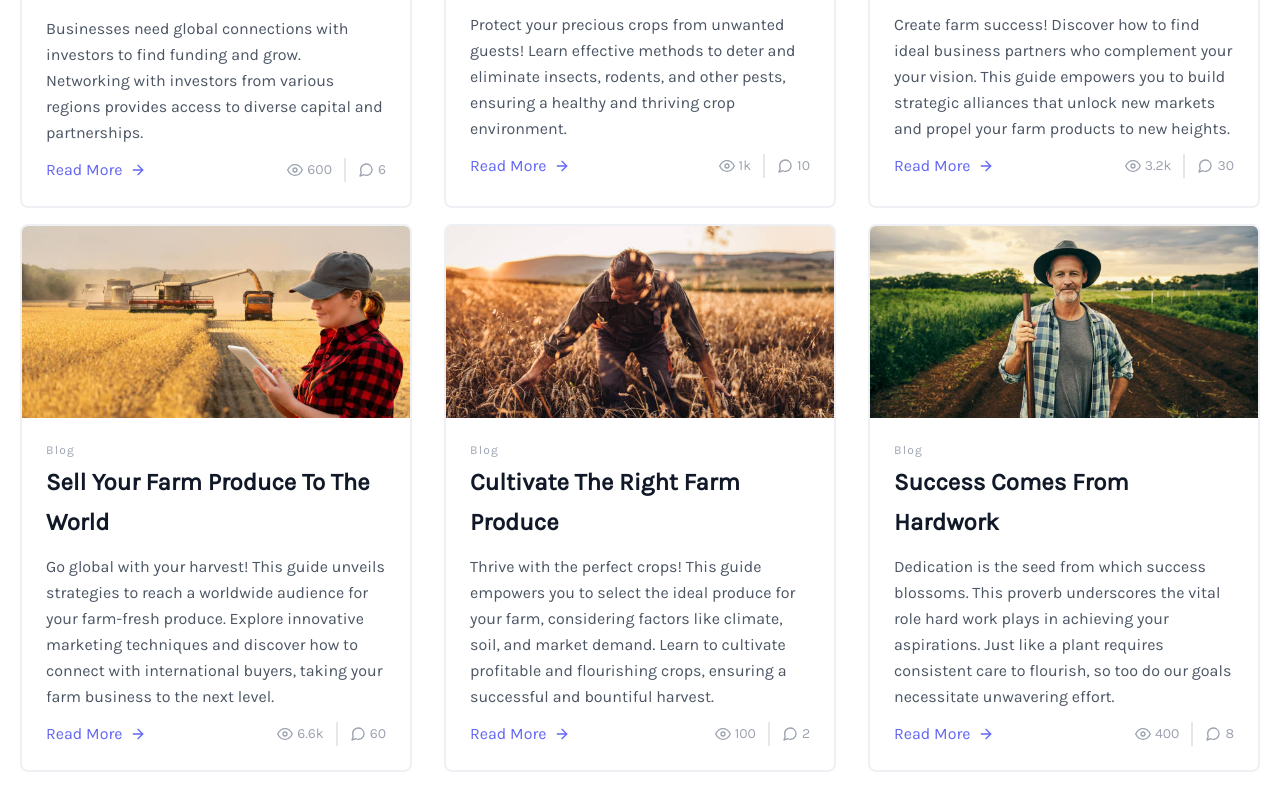
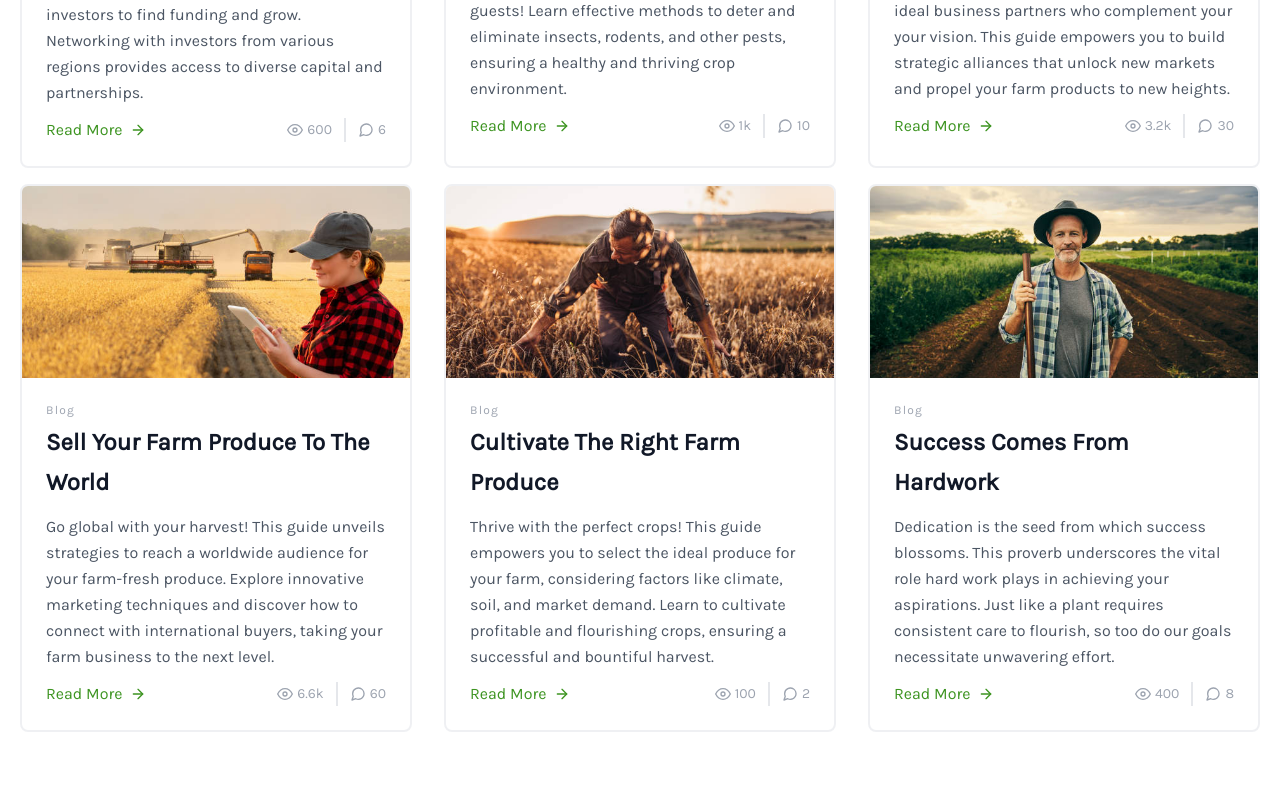
Before and after one commit to Emilsone/Farmpro-Website, a Vue app: page /blog in a window 1280 px wide. Shown: the part 1214-2000 px from the top of the page. Built offline with nearby package versions, Linux system fonts and the light colour scheme.

Commit message:
fix blog link color

```diff
--- a/src/views/BlogPage.vue
+++ b/src/views/BlogPage.vue
@@ -24,7 +24,7 @@
                   from various regions provides access to diverse capital and partnerships.
                 </p>
                 <div class="flex items-center flex-wrap">
-                  <a class="text-indigo-500 inline-flex items-center md:mb-2 lg:mb-0">Read More
+                  <a class="link_style inline-flex items-center md:mb-2 lg:mb-0">Read More
                     <svg class="w-4 h-4 ml-2" viewBox="0 0 24 24" stroke="currentColor" stroke-width="2" fill="none"
                       stroke-linecap="round" stroke-linejoin="round">
                       <path d="M5 12h14"></path>
@@ -66,7 +66,7 @@
                   insects, rodents, and other pests, ensuring a healthy and thriving crop environment.
                 </p>
                 <div class="flex items-center flex-wrap">
-                  <a class="text-indigo-500 inline-flex items-center md:mb-2 lg:mb-0">Read More
+                  <a class="link_style inline-flex items-center md:mb-2 lg:mb-0">Read More
                     <svg class="w-4 h-4 ml-2" viewBox="0 0 24 24" stroke="currentColor" stroke-width="2" fill="none"
                       stroke-linecap="round" stroke-linejoin="round">
                       <path d="M5 12h14"></path>
@@ -109,7 +109,7 @@
                   your farm products to new heights.
                 </p>
                 <div class="flex items-center flex-wrap">
-                  <a class="text-indigo-500 inline-flex items-center md:mb-2 lg:mb-0">Read More
+                  <a class="link_style inline-flex items-center md:mb-2 lg:mb-0">Read More
                     <svg class="w-4 h-4 ml-2" viewBox="0 0 24 24" stroke="currentColor" stroke-width="2" fill="none"
                       stroke-linecap="round" stroke-linejoin="round">
                       <path d="M5 12h14"></path>
@@ -154,7 +154,7 @@
                   international buyers, taking your farm business to the next level.
                 </p>
                 <div class="flex items-center flex-wrap">
-                  <a class="text-indigo-500 inline-flex items-center md:mb-2 lg:mb-0">Read More
+                  <a class="link_style inline-flex items-center md:mb-2 lg:mb-0">Read More
                     <svg class="w-4 h-4 ml-2" viewBox="0 0 24 24" stroke="currentColor" stroke-width="2" fill="none"
                       stroke-linecap="round" stroke-linejoin="round">
                       <path d="M5 12h14"></path>
@@ -197,7 +197,7 @@
                   flourishing crops, ensuring a successful and bountiful harvest.
                 </p>
                 <div class="flex items-center flex-wrap">
-                  <a class="text-indigo-500 inline-flex items-center md:mb-2 lg:mb-0">Read More
+                  <a class="link_style inline-flex items-center md:mb-2 lg:mb-0">Read More
                     <svg class="w-4 h-4 ml-2" viewBox="0 0 24 24" stroke="currentColor" stroke-width="2" fill="none"
                       stroke-linecap="round" stroke-linejoin="round">
                       <path d="M5 12h14"></path>
@@ -240,7 +240,7 @@
                   our goals necessitate unwavering effort.
                 </p>
                 <div class="flex items-center flex-wrap">
-                  <a class="text-indigo-500 inline-flex items-center md:mb-2 lg:mb-0">Read More
+                  <a class="link_style inline-flex items-center md:mb-2 lg:mb-0">Read More
                     <svg class="w-4 h-4 ml-2" viewBox="0 0 24 24" stroke="currentColor" stroke-width="2" fill="none"
                       stroke-linecap="round" stroke-linejoin="round">
                       <path d="M5 12h14"></path>
@@ -288,7 +288,11 @@ export default {
 .blog-bg {
   background-image: url("../assets/blog-image.jpg");
   background-size: cover;
-  height: 100vh;
+  height: 95vh;
   background-color: transparent;
 }
+
+.link_style{
+  color: #3d9421;
+}
 </style>
```
